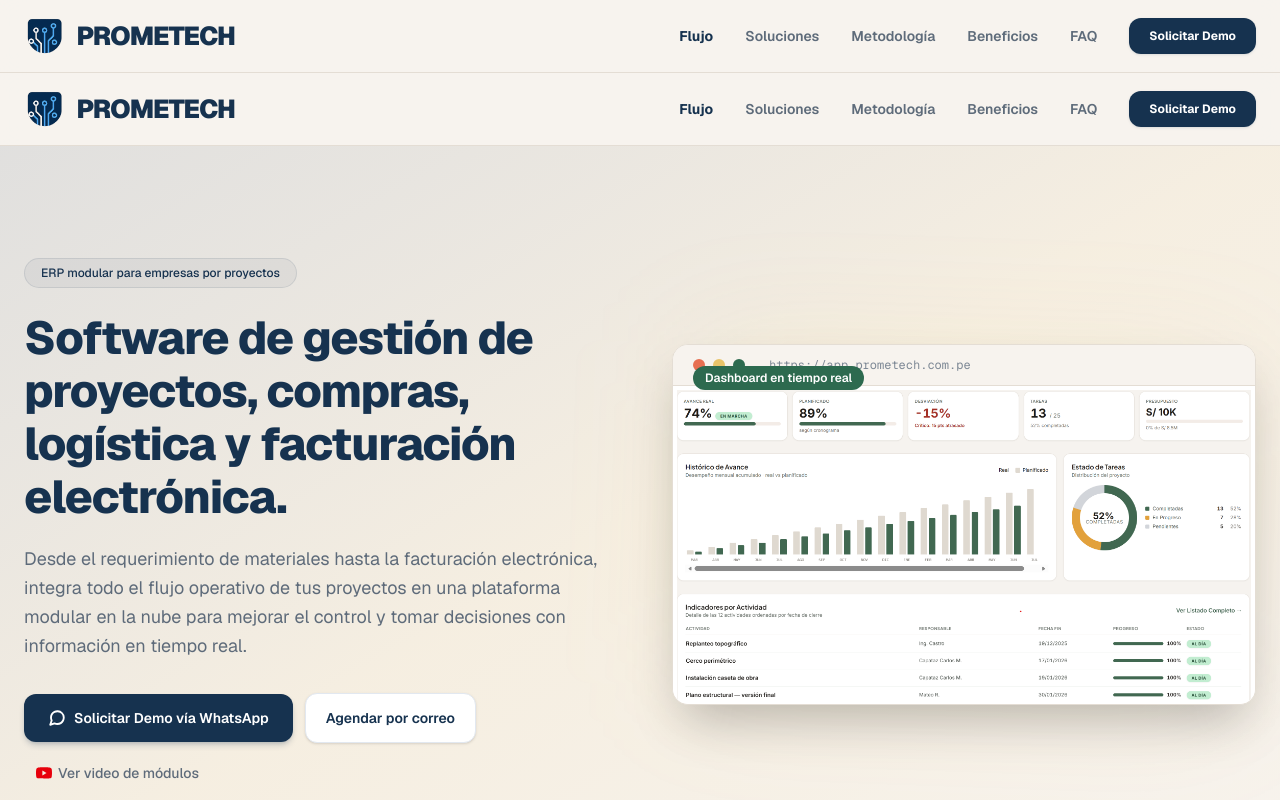
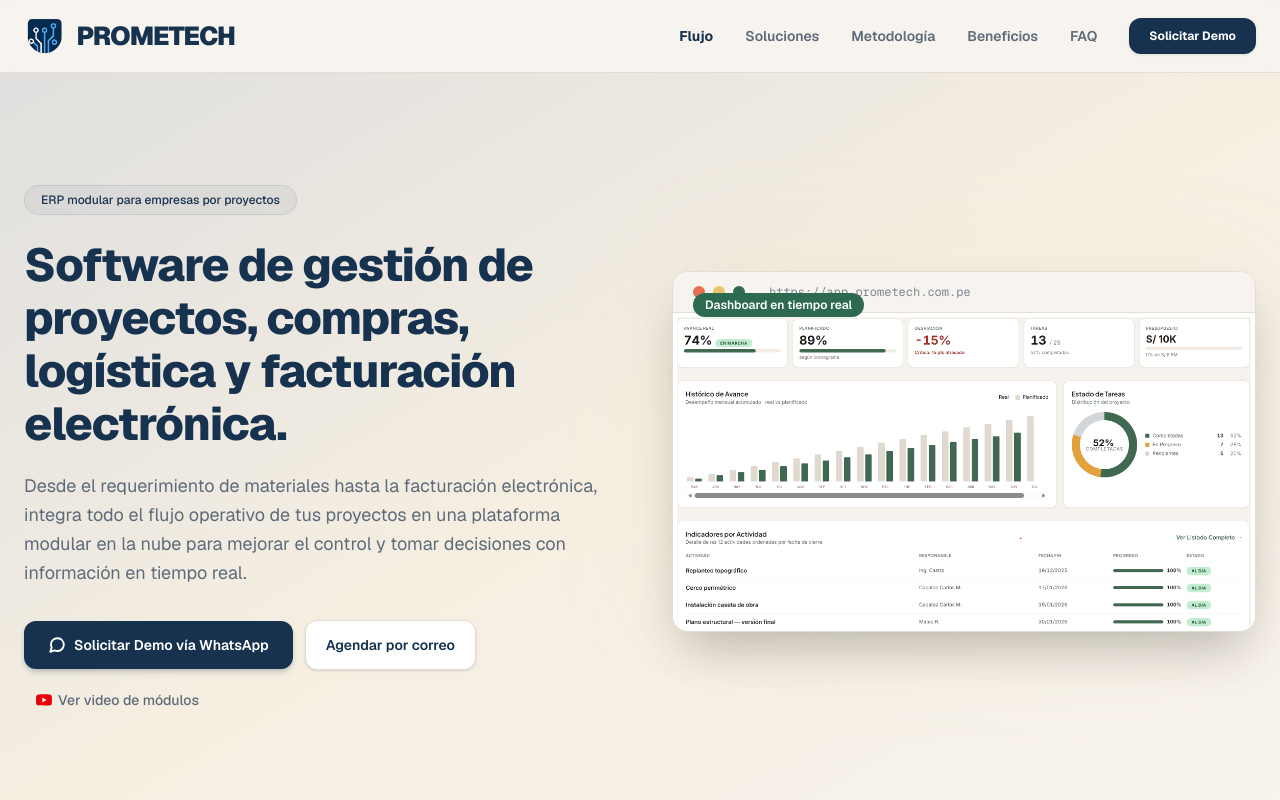
Before and after one commit to alexandermerino-prometech/landing-page, a Next.js app: page / in a window 1280 px wide. Shown: the top 800 px of the page. Built offline with nearby package versions, Linux system fonts and the light colour scheme.

Commit message:
fixing page.tsx

```diff
--- a/app/components/Hero.tsx
+++ b/app/components/Hero.tsx
@@ -22,7 +22,7 @@
             Desde el requerimiento de materiales hasta la facturación electrónica, integra todo el flujo operativo de tus proyectos en una plataforma modular en la nube para mejorar el control y tomar decisiones con información en tiempo real.
           </p>
 
-          <div className="flex flex-wrap items-center gap-3">
+          <div className="flex flex-wrap items-center gap-3 focus-visible:outline-2 focus-visible:outline-offset-2 focus-visible:outline-[#16324F]">
             <a
               href="https://wa.me/51902041529?text=Hola,%20solicito%20una%20demostración%20del%20software%20Prometech."
               target="_blank"
@@ -38,7 +38,7 @@
 
             <a
               href="mailto:contacto@prometech.com.pe?subject=Solicitud%20de%20Demostración%20ERP%20-%20Prometech"
-              className="bg-white border border-slate-200 hover:border-[#16324F] text-[#16324F] text-sm font-semibold px-5 py-3.5 rounded-xl transition-all duration-300 hover:-translate-y-0.5 shadow-sm"
+              className="bg-white border border-[#E4DDD4] hover:border-[#16324F] text-[#16324F] text-sm font-semibold px-5 py-3.5 rounded-xl transition-all duration-300 hover:-translate-y-0.5 shadow-sm focus-visible:outline-2 focus-visible:outline-offset-2 focus-visible:outline-[#16324F]"
             >
               <span>Agendar por correo</span>
             </a>
@@ -47,7 +47,7 @@
               href="https://www.youtube.com/@Prometech-Peru"
               target="_blank"
               rel="noopener noreferrer"
-              className="flex items-center gap-1.5 text-sm font-medium text-[#5E6B7A] hover:text-[#16324F] transition-all px-3 py-2 rounded-lg hover:bg-slate-50"
+              className="flex items-center gap-1.5 text-sm font-medium text-[#5E6B7A] hover:text-[#16324F] transition-all px-3 py-2 rounded-lg hover:bg-[#F7F3EE] focus-visible:outline-2 focus-visible:outline-offset-2 focus-visible:outline-[#16324F]"
             >
               {/* Ícono Oficial de YouTube */}
               <svg xmlns="http://www.w3.org/2000/svg" width="16" height="16" viewBox="0 0 24 24" fill="currentColor" className="text-red-600">
--- a/app/page.tsx
+++ b/app/page.tsx
@@ -5,7 +5,6 @@
 
 import Hero from "./components/Hero";
 import ConceptoErp from "./components/ConceptoErp";
-import Navbar from "./components/Navbar";
 
 import {
   FolderKanban,
@@ -85,9 +84,6 @@
 
   return (
     <div className="min-h-screen bg-[#F7F3EE] text-[#16324F] antialiased">
-
-      {/* Navbar Section*/}
-      <Navbar />
 
       {/* Hero Sección */}
       <Hero />
```
